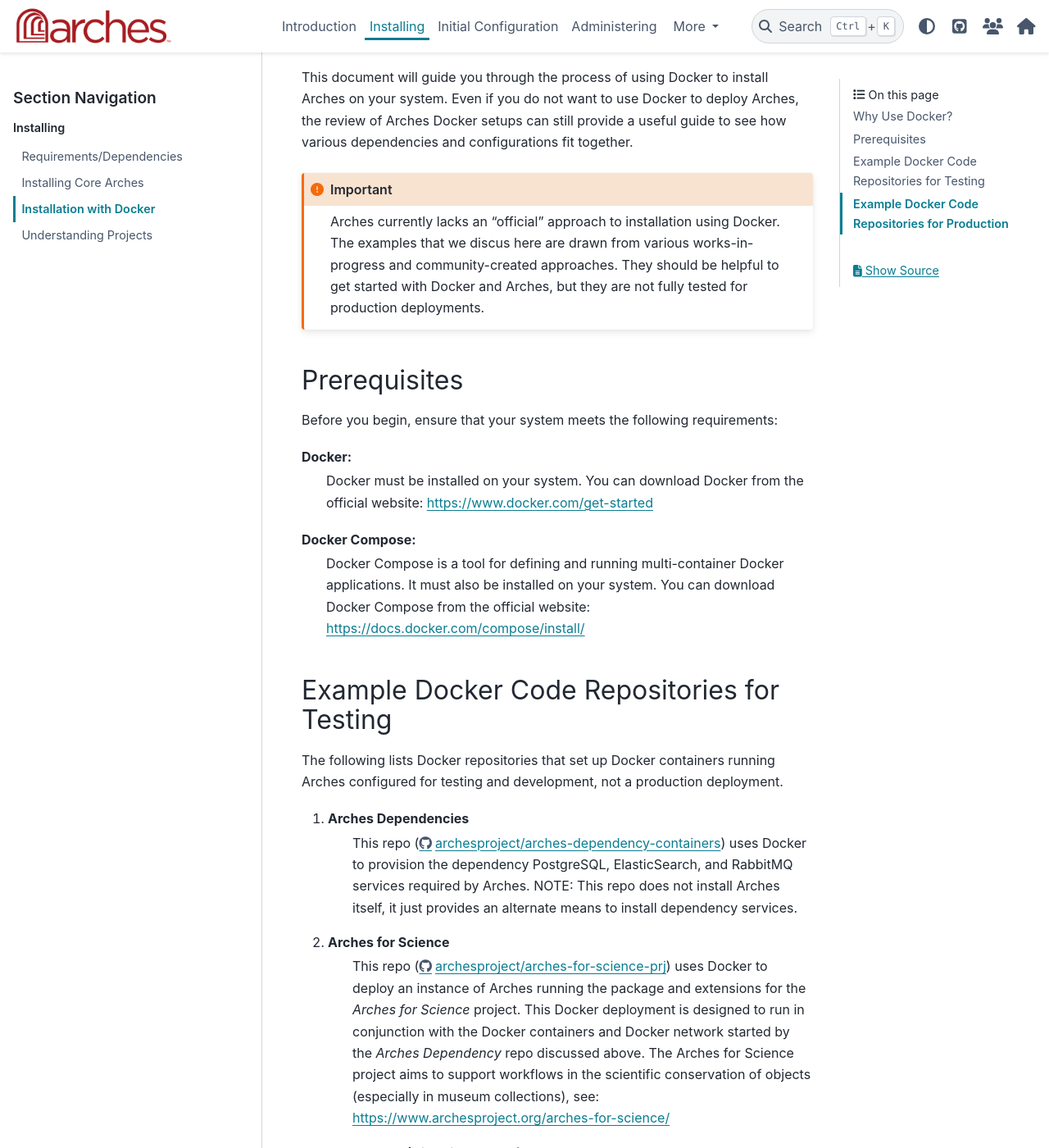
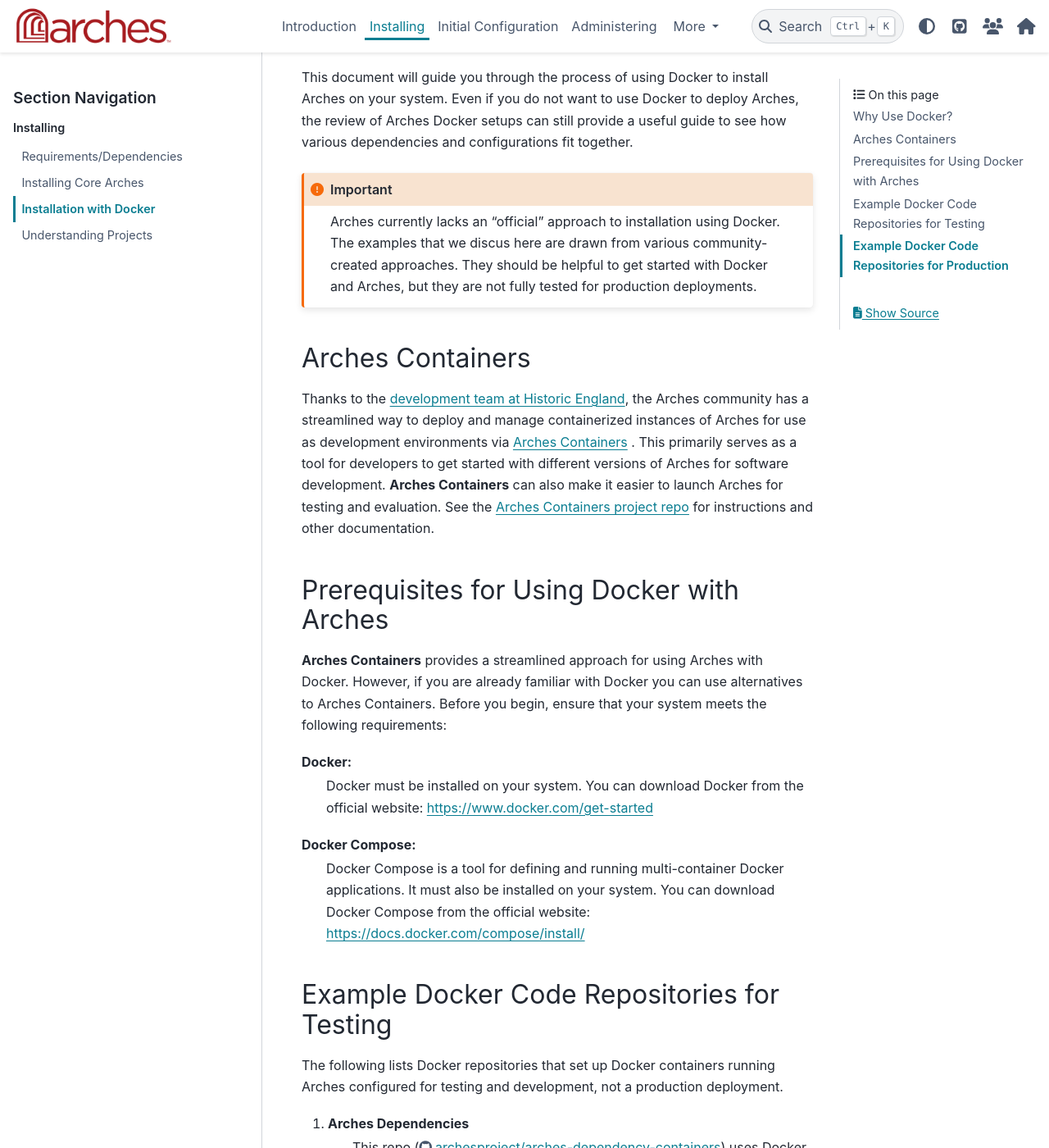
Before and after one commit to archesproject/arches-docs, a Sphinx documentation site: the page built from docs/installing/docker.rst, in a window 1280 px wide and 1400 px high, scrolled down 963 px. Shown: the whole window at 82% size. Built offline with Sphinx 7.4.7 and the PyData theme 0.15.4, drawn with Linux system fonts in a browser that asks for light colours.

Commit message:
Added Arches Containers discussion to Docker deployment

```diff
--- a/docs/installing/docker.rst
+++ b/docs/installing/docker.rst
@@ -21,13 +21,23 @@
 
 This document will guide you through the process of using Docker to install Arches on your system. Even if you do not want to use Docker to deploy Arches, the review of Arches Docker setups can still provide a useful guide to see how various dependencies and configurations fit together.
 
-.. IMPORTANT:: Arches currently lacks an "official" approach to installation using Docker. The examples that we discus here are drawn from various works-in-progress and community-created approaches. They should be helpful to get started with Docker and Arches, but they are not fully tested for production deployments.
+.. IMPORTANT:: Arches currently lacks an "official" approach to installation using Docker. The examples that we discus here are drawn from various community-created approaches. They should be helpful to get started with Docker and Arches, but they are not fully tested for production deployments.
 
 
-Prerequisites
-=============
 
-Before you begin, ensure that your system meets the following requirements:
+Arches Containers
+=================
+
+Thanks to the `development team at Historic England <https://github.com/HistoricEngland>`_, the Arches community has a streamlined way to deploy and manage containerized instances of Arches for use as development environments via `Arches Containers <https://github.com/HistoricEngland/arches-containers>`_ . This primarily serves as a tool for developers to get started with different versions of Arches for software development. **Arches Containers** can also make it easier to launch Arches for testing and evaluation. See the `Arches Containers project repo <https://github.com/HistoricEngland/arches-containers>`_ for instructions and other documentation.
+
+
+
+
+
+Prerequisites for Using Docker with Arches
+==========================================
+
+**Arches Containers** provides a streamlined approach for using Arches with Docker. However, if you are already familiar with Docker you can use alternatives to Arches Containers. Before you begin, ensure that your system meets the following requirements:
 
 Docker:
     Docker must be installed on your system. You can download Docker from the official website: https://www.docker.com/get-started
```
